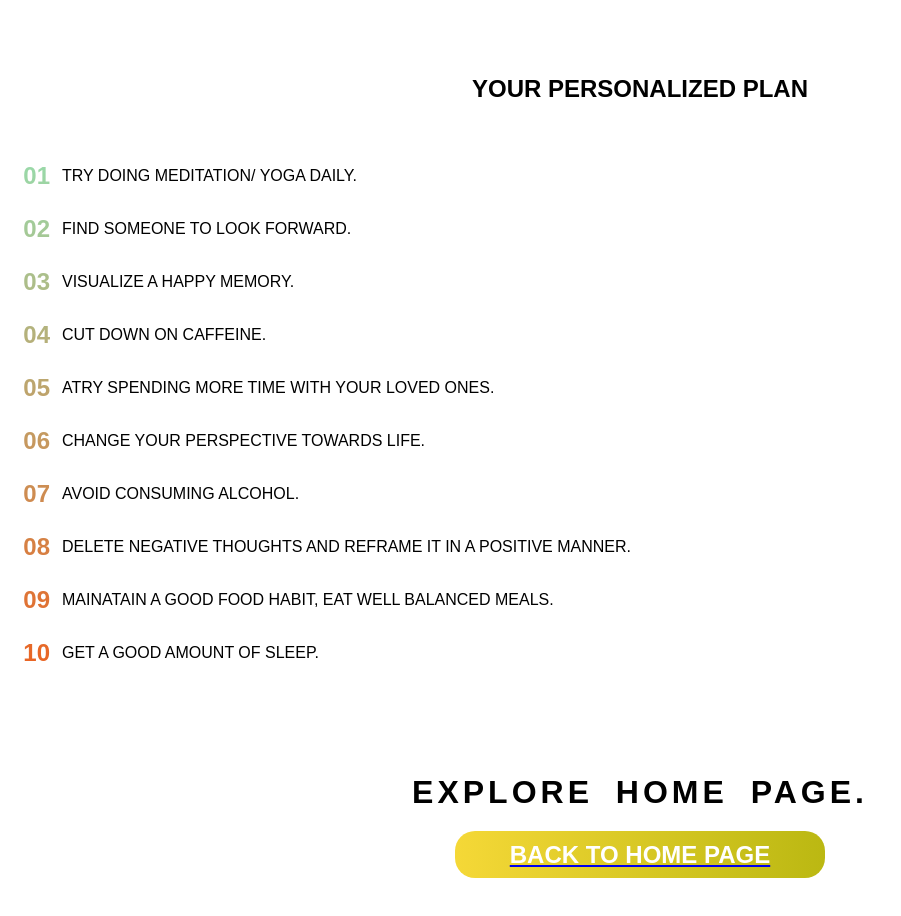
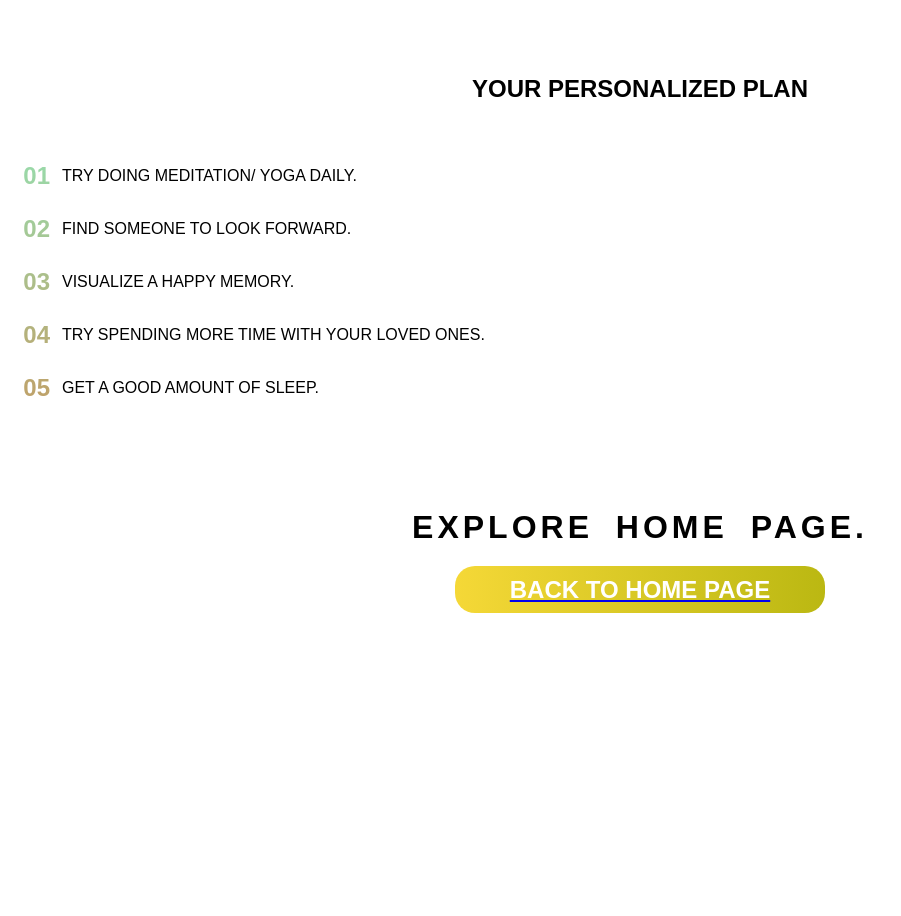
Before and after one commit to tanishkarao16/Mental_Health_and_Awareness, a plain HTML site: page plan_anxi.html in a window 1280 px wide. Shown: the whole page, without its empty margins (0-901 px from the left). After the commit the page ends 800 px from the top, so only its background shows below. Drawn offline with Linux system fonts and the light colour scheme.

Commit message:
Update plan_anxi.html

```diff
--- a/plan_anxi.html
+++ b/plan_anxi.html
@@ -13,16 +13,12 @@
         <section><h1>YOUR PERSONALIZED PLAN</h1></section>
 
         <ol >
-          <li>TRY DOING MEDITATION/ YOGA DAILY.</li>
+         <li>TRY DOING MEDITATION/ YOGA DAILY.</li>
           <li>FIND SOMEONE TO LOOK FORWARD.</li>
           <li>VISUALIZE A HAPPY MEMORY.</li>
-          <li>CUT DOWN ON CAFFEINE.</li>
-          <li>ATRY SPENDING MORE TIME WITH YOUR LOVED ONES.</li>
-          <li>CHANGE YOUR PERSPECTIVE TOWARDS LIFE.</li>
-          <li>AVOID CONSUMING ALCOHOL.</li>
-          <li>DELETE NEGATIVE THOUGHTS AND REFRAME IT IN A POSITIVE MANNER.</li>
-          <li>MAINATAIN A GOOD FOOD HABIT, EAT WELL BALANCED MEALS.</li>
+          <li>TRY SPENDING MORE TIME WITH YOUR LOVED ONES.</li>
           <li>GET A GOOD AMOUNT OF SLEEP.</li>
+
 
         </ol>
             <section>
```
